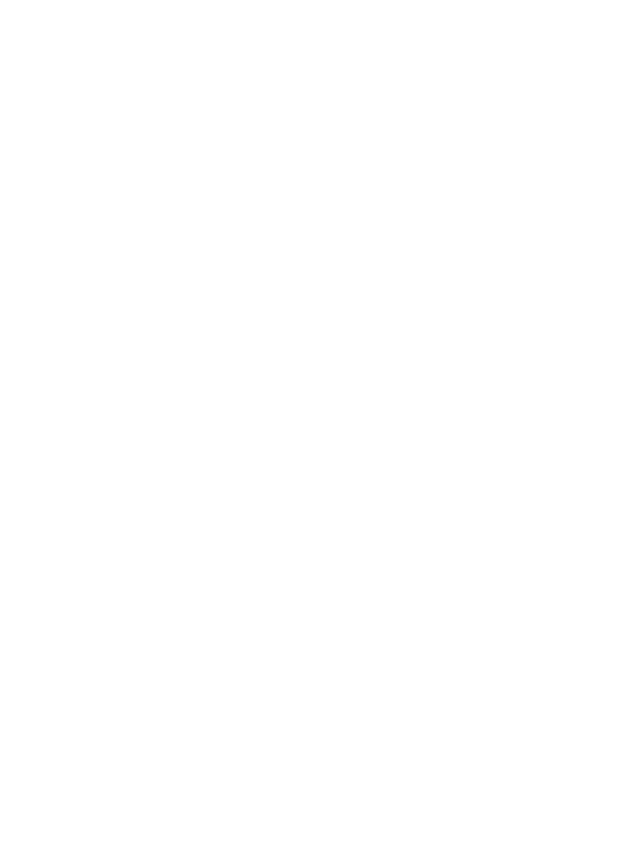
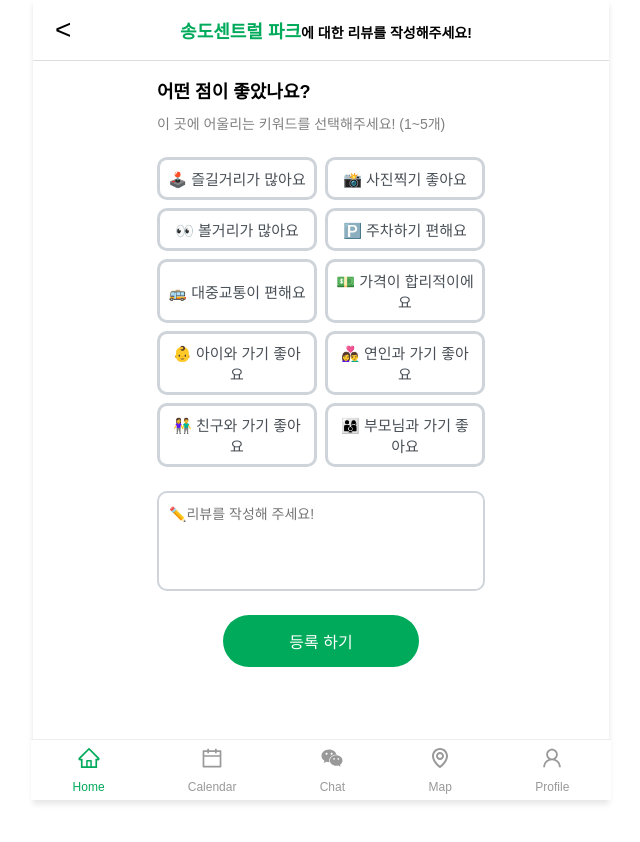
Before and after one commit to OdgOdg/frontend, a React (Vite) app: page /reviewwrite in a window 1280 px wide. Before the commit this address had no page. Shown: the top 842 px of the page, without its empty margins (319-959 px from the left). Before the commit the page ends 800 px from the top, so only its background shows below. Built offline with nearby package versions, Linux system fonts and the light colour scheme; a web font is replaced by a local one.

Commit message:
design : 리뷰 작성 페이지 퍼블리싱 완료

```diff
--- a/src/App.tsx
+++ b/src/App.tsx
@@ -23,6 +23,7 @@ import EventViewAtMap from "./pages/MapPage/EventViewAtMap.tsx"
 import TourSightListPage from "./pages/ListPage/TourSightListPage.tsx";
 import IncomingCall from "./pages/chatPage/IncomingCall.tsx";
 import OutgoingCall from "./pages/chatPage/OutcomingCall.tsx";
+import ReviewWrite from "./pages/ReviewPage/ReviewWrite.tsx"
 
 function AppLayout() {
   return (
@@ -61,6 +62,7 @@ function App() {
             <Route path="/eventviewatmap" element={<EventViewAtMap />} />
             <Route path="/incomingcall" element={<IncomingCall />} />
             <Route path="/outgoingcall" element={<OutgoingCall />} />
+            <Route path="/reviewwrite" element={<ReviewWrite />} />
           </Route>
         </Routes>
       </Router>
--- a/src/components/Header.tsx
+++ b/src/components/Header.tsx
@@ -3,8 +3,9 @@ import styled from "styled-components";
 import { GoPersonAdd } from "react-icons/go";
 import chatbotImage from "../images/chatbot_icon.jpg";
 
+// title 타입을 React.ReactNode로 변경
 interface HeaderProps {
-  title: string;
+  title: React.ReactNode;
   showAddFriendIcon?: boolean;
   isChatBotPage?: boolean; // 챗봇 페이지 여부 추가
 }
--- /dev/null
+++ b/src/pages/ReviewPage/ReviewWrite.tsx
@@ -0,0 +1,204 @@
+// ReviewForm.tsx
+import React, { useState } from "react";
+import styled from 'styled-components';
+import BottomNavbar from "../../components/BottomNavbar";
+import Header from "../../components/Header";
+
+const Container = styled.div`
+  width: 360px;
+  margin: 0 auto;
+  padding: 16px;
+  box-sizing: border-box;
+  background-color: #fff;
+  display: flex;
+  flex-direction: column;
+  justify-content: space-between;
+`;
+
+const TopSection = styled.div`
+  display: flex;
+  flex-direction: column;
+  gap: 10px;
+  margin-bottom: 24px;
+`;
+
+const Title = styled.h1`
+  font-size: 18px;
+  font-weight: bold;
+  margin: 0;
+`;
+
+const SubTitle = styled.h2`
+  font-size: 14px;
+  margin: 0;
+  font-weight: 400;
+  color: gray;
+`;
+
+const KeywordContainer = styled.div`
+  margin-bottom: 24px;
+`;
+
+const KeywordGrid = styled.div`
+  display: grid;
+  grid-template-columns: 1fr 1fr; /* 2컬럼 */
+  gap: 8px;
+`;
+
+const KeywordButton = styled.button<KeywordButtonProps>`
+  display: flex;
+  align-items: center;
+  justify-content: center;
+  gap: 6px;
+  padding: 8px;
+  border: 3px solid #ced4da;
+  border-radius: 10px;
+  border: ${(props) => (props.isSelected ? "3px solid #00AA5B" : "3px solid #ced4da")};
+  background-color: ${(props) => (props.isSelected ? "#00AA5B" : "#fff")};
+  color: ${(props) => (props.isSelected ? "#fff" : "#495057")};
+  font-size: 15px;
+  cursor: pointer;
+  transition: background-color 0.2s ease;
+
+  &:hover {
+    opacity: 0.9;
+  }
+`;
+
+const ReviewTextArea = styled.textarea`
+  width: 100%;
+  height: 100px;
+  border: 2px solid #ced4da;
+  border-radius: 10px;
+  padding: 10px;
+  font-size: 14px;
+  resize: none;
+  margin-bottom: 20px;
+  box-sizing: border-box;
+  &:focus {
+    outline: none;
+    border-color: #40c057;
+  }
+`;
+
+const SubmitButton = styled.button`
+  display: block;
+  width: 60%;
+  padding: 14px;
+  background-color: #00AA5B;
+  color: #fff;
+  border: none;
+  border-radius: 100px;
+  font-size: 16px;
+  cursor: pointer;
+  margin: 0 auto;
+
+  &:hover {
+    opacity : 0.9;
+  }
+`;
+
+interface KeywordButtonProps {
+    isSelected: boolean;
+}
+
+const ReviewForm: React.FC = () => {
+
+    const leftKeywords = [
+        "🕹️ 즐길거리가 많아요",
+        "📸 사진찍기 좋아요",
+        "👀 볼거리가 많아요",
+        "🅿️ 주차하기 편해요",
+        "🚌 대중교통이 편해요",
+        "💵 가격이 합리적이에요",
+    ];
+    const rightKeywords = [
+        "👶 아이와 가기 좋아요",
+        "👩‍❤️‍👨 연인과 가기 좋아요",
+        "👫 친구와 가기 좋아요",
+        "👨‍👩‍👦 부모님과 가기 좋아요",
+    ];
+
+    const [selectedKeywords, setSelectedKeywords] = useState<string[]>([]);
+
+    const [reviewText, setReviewText] = useState<string>("");
+
+    const toggleKeyword = (keyword: string) => {
+        setSelectedKeywords((prev) =>
+            prev.includes(keyword)
+                ? prev.filter((k) => k !== keyword)
+                : [...prev, keyword]
+        );
+    };
+
+    const handleSubmit = () => {
+        const reviewData = {
+            keywords: selectedKeywords,
+            reviewText,
+        };
+        console.log("리뷰 데이터:", reviewData);
+        alert("리뷰가 등록되었습니다!");
+        setSelectedKeywords([]);
+        setReviewText("");
+    };
+
+    return (
+        <>
+            <Header
+                title={
+                    <>
+                        <span style={{ color: "#00AA5B" }}>송도센트럴 파크</span>
+                        <span style={{ fontSize: "14px" }}>에 대한 리뷰를 작성해주세요!</span>
+                    </>
+                }
+            />
+
+            <Container>
+                {/* 상단 컨텐츠 */}
+                <div>
+                    <TopSection>
+                        <Title>어떤 점이 좋았나요?</Title>
+                        <SubTitle>이 곳에 어울리는 키워드를 선택해주세요! (1~5개) </SubTitle>
+                    </TopSection>
+
+                    {/* 키워드 선택 영역 */}
+                    <KeywordContainer>
+                        <KeywordGrid>
+                            {leftKeywords.map((keyword) => (
+                                <KeywordButton
+                                    key={keyword}
+                                    isSelected={selectedKeywords.includes(keyword)}
+                                    onClick={() => toggleKeyword(keyword)}
+                                >
+                                    {keyword}
+                                </KeywordButton>
+                            ))}
+                            {rightKeywords.map((keyword) => (
+                                <KeywordButton
+                                    key={keyword}
+                                    isSelected={selectedKeywords.includes(keyword)}
+                                    onClick={() => toggleKeyword(keyword)}
+                                >
+                                    {keyword}
+                                </KeywordButton>
+                            ))}
+                        </KeywordGrid>
+                    </KeywordContainer>
+
+                    {/* 리뷰 텍스트 작성 */}
+                    <ReviewTextArea
+                        placeholder="✏️리뷰를 작성해 주세요!"
+                        value={reviewText}
+                        onChange={(e) => setReviewText(e.target.value)}
+                    />
+
+                    {/* 등록 버튼 */}
+                    <SubmitButton onClick={handleSubmit}>등록 하기</SubmitButton>
+                </div>
+            </Container>
+            <BottomNavbar />
+        </>
+    );
+};
+
+export default ReviewForm;
```
